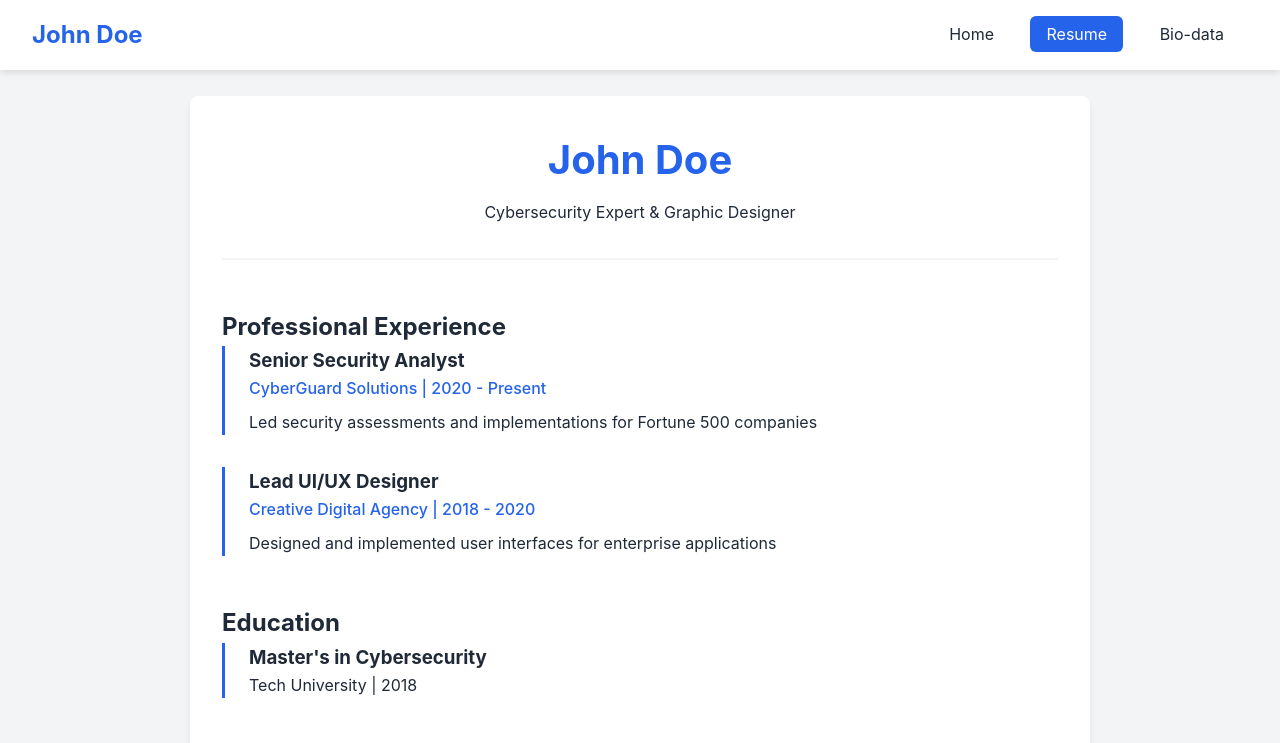
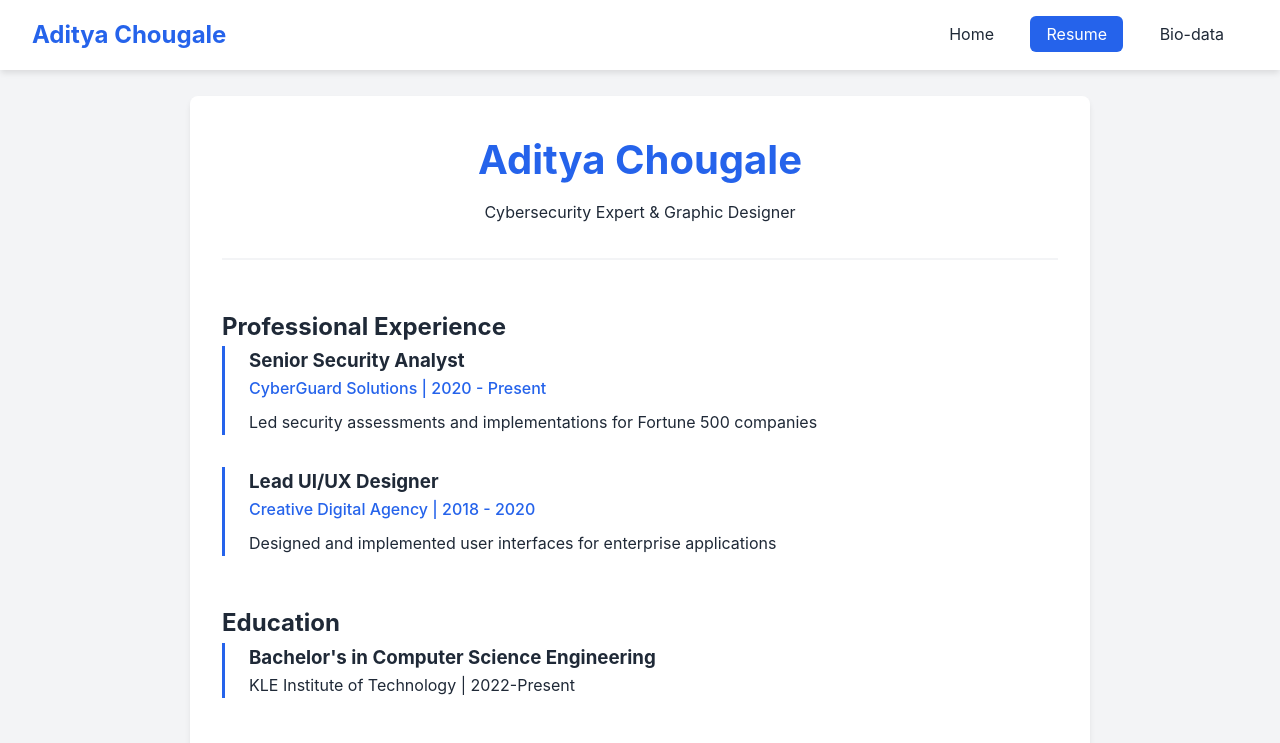
Before and after one commit to aditya-27bytes/Resume, a plain HTML site: page resume/resume.html in a window 1280 px wide. Shown: the top 743 px of the page. Drawn offline with Linux system fonts and the light colour scheme.

Commit message:
Update resume.html

```diff
--- a/resume/resume.html
+++ b/resume/resume.html
@@ -3,14 +3,14 @@
 <head>
     <meta charset="UTF-8">
     <meta name="viewport" content="width=device-width, initial-scale=1.0">
-    <title>Resume - John Doe</title>
+    <title>Resume - Aditya Chougale</title>
     <link rel="stylesheet" href="css/style.css">
     <link rel="stylesheet" href="css/navbar.css">
     <link rel="stylesheet" href="css/resume.css">
 </head>
 <body>
     <nav class="navbar">
-        <div class="nav-brand">John Doe</div>
+        <div class="nav-brand">Aditya Chougale</div>
         <div class="nav-links">
             <a href="index.html">Home</a>
             <a href="resume.html" class="active">Resume</a>
@@ -25,7 +25,7 @@
 
     <main class="resume-container">
         <header class="resume-header">
-            <h1>John Doe</h1>
+            <h1>Aditya Chougale</h1>
             <p>Cybersecurity Expert & Graphic Designer</p>
         </header>
 
@@ -46,8 +46,8 @@
         <section class="education-section">
             <h2>Education</h2>
             <div class="education-item">
-                <h3>Master's in Cybersecurity</h3>
-                <p>Tech University | 2018</p>
+                <h3>Bachelor's in Computer Science Engineering</h3>
+                <p>KLE Institute of Technology | 2022-Present</p>
             </div>
         </section>
 
```
